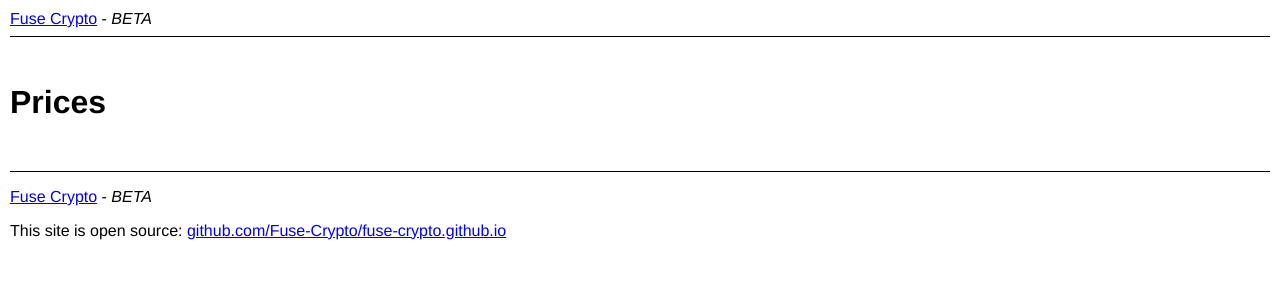
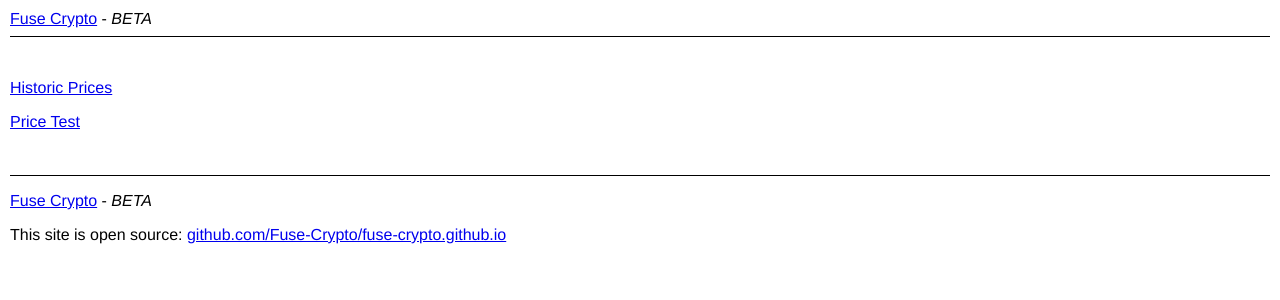
Before and after one commit to Fuse-Crypto/fuse-crypto.github.io, a Jekyll site: the page built from prices/index.md, in a window 1280 px wide. Shown: the top 300 px of the page. Built offline with Jekyll 4.4.1, drawn with Linux system fonts in a browser that asks for light colours; a script that is not in the unit is left out.

Commit message:
Update index.md

```diff
--- a/prices/index.md
+++ b/prices/index.md
@@ -1,13 +1,11 @@
 ---
 layout: default
-title: Prices
+title: FUSE Prices
 ---
 
-# Prices
+[Historic Prices](historic)
+
+[Price Test](test)
 
 <script src="https://widgets.coingecko.com/coingecko-coin-price-chart-widget.js"></script>
 <coingecko-coin-price-chart-widget currency="usd" coin-id="fuse-network-token" locale="en" height="250" width="250"></coingecko-coin-price-chart-widget>
-<script src="https://widgets.coingecko.com/coingecko-coin-price-chart-widget.js"></script>
-<coingecko-coin-price-chart-widget currency="eth" coin-id="fuse-network-token" locale="en" height="250" width="250"></coingecko-coin-price-chart-widget>
-<script src="https://widgets.coingecko.com/coingecko-coin-price-chart-widget.js"></script>
-<coingecko-coin-price-chart-widget currency="btc" coin-id="fuse-network-token" locale="en" height="250" width="250"></coingecko-coin-price-chart-widget>
```
